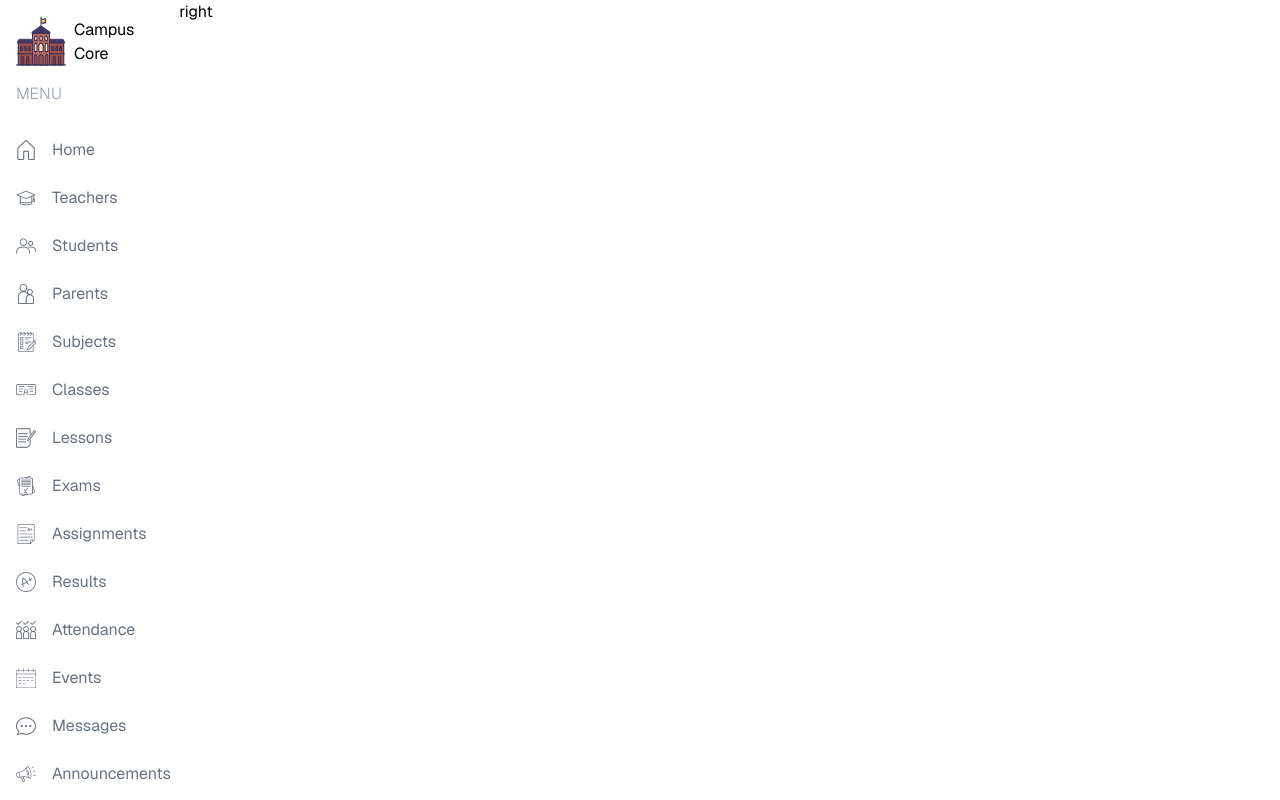
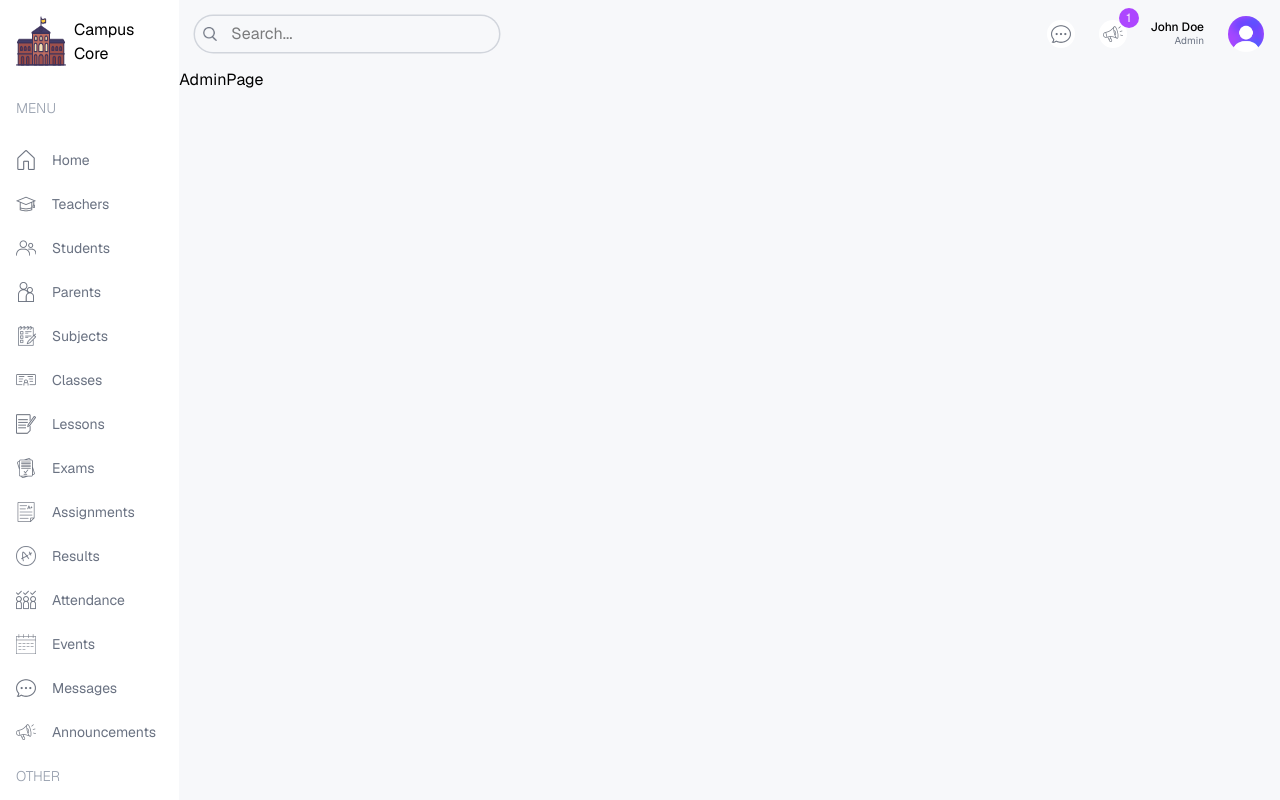
Before and after one commit to MinhazulAbidin/Campus-Core, a Next.js app: page /admin in a window 1280 px wide. Shown: the top 800 px of the page. Built offline with nearby package versions, Linux system fonts and the light colour scheme.

Commit message:
menu done and navbar create

```diff
--- a/src/app/(dashboard)/layout.tsx
+++ b/src/app/(dashboard)/layout.tsx
@@ -1,4 +1,5 @@
 import Menu from "@/components/Menu";
+import Navbar from "@/components/Navbar";
 import Image from "next/image";
 import Link from "next/link";
 
@@ -7,7 +8,10 @@
     <div className="flex min-h-screen">
       {/* left */}
       <div className="w-[14%] md:w-[8%] lg:w-[16%] xl:w-[14%] p-4">
-        <Link href="/" className="flex gap-2 items-end justify-center lg:justify-start">
+        <Link
+          href="/"
+          className="flex gap-2 items-end justify-center lg:justify-start"
+        >
           <Image
             src="/logo.png"
             alt="logo"
@@ -20,7 +24,10 @@
         <Menu />
       </div>
       {/* right */}
-      <div className="w-[86%] md:w-[92%] lg:w-[84%] xl:w-[86%]">right</div>
+      <div className="w-[86%] md:w-[92%] lg:w-[84%] xl:w-[86%] bg-[#F7F8FA] overflow-scroll">
+        <Navbar />
+        {children}
+      </div>
     </div>
   );
 }
--- a/src/components/Menu.tsx
+++ b/src/components/Menu.tsx
@@ -5,15 +5,15 @@
 
 const Menu = () => {
   return (
-    <div>
+    <div className="mt-4 text-sm">
       {menuItems.map((item, index) => (
         <div key={index} className="flex flex-col gap-2 ">
           <span className="hidden lg:block text-gray-400 font-light my-4">{item.title}</span>
           {item.items.map((subItem, subIndex) => (
             <div key={subIndex}>
-              <Link href={subItem?.href} className="flex gap-4 items-center justify-center lg:justify-start text-gray-500 py-2">
-              <Image src={subItem?.icon} alt={subItem?.label} width={20} height={20}/>
-                <span>{subItem?.label}</span>
+              <Link href={subItem?.href} className="flex gap-4 items-center justify-center lg:justify-start text-gray-500 py-2 hover:shadow-md rounded hover:scale-x-110 duration-300">
+              <Image priority src={subItem?.icon} alt={subItem?.label} width={20} height={20}/>
+                <span className="hidden lg:block">{subItem?.label}</span>
               </Link>
             </div>
           ))}
--- a/src/components/Navbar.tsx
+++ b/src/components/Navbar.tsx
@@ -1,7 +1,56 @@
+import Image from "next/image";
 import React from "react";
 
 const Navbar = () => {
-  return <div>Navbar</div>;
+  return (
+    <div className="flex items-center justify-between p-4 ">
+      {/* Search bar */}
+      <div className="hidden md:flex items-center gap-2 tex-xs rounded-full ring-[1.5px] ring-gray-300 px-2">
+        <Image src="/search.png" alt="" width={14} height={14} />
+        <input
+          type="text"
+          placeholder="Search..."
+          className="w-70 p-1.5 bg-transparent outline-none"
+        />
+      </div>
+
+      {/* Icon and user */}
+      <div className="flex items-center gap-6 w-full justify-end">
+        <div className="bg-white rounded-full w-7 h-7 flex items-center justify-center">
+          <Image
+            src="/message.png"
+            alt="message"
+            width={20}
+            height={20}
+            className="cursor-pointer"
+          />
+        </div>
+        <div className="bg-white rounded-full w-7 h-7 flex items-center justify-center relative">
+          <Image
+            src="/announcement.png"
+            alt="message"
+            width={20}
+            height={20}
+            className="cursor-pointer "
+          />
+          <div className="absolute -top-3 -right-3 w-5 h-5 flex items-center justify-center bg-purple-500 text-white rounded-full text-xs">
+            1
+          </div>
+        </div>
+        <div className="flex flex-col">
+          <span className="text-xs leading-3 font-medium">John Doe</span>
+          <span className="text-[10px] text-gray-500 text-right">Admin</span>
+        </div>
+        <Image
+          src="/avatar.png"
+          alt=""
+          width={36}
+          height={36}
+          className="rounded-full cursor-pointer"
+        />
+      </div>
+    </div>
+  );
 };
 
 export default Navbar;
```
